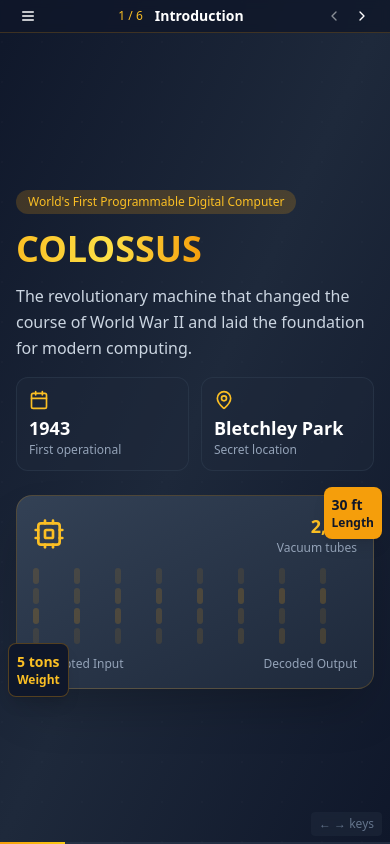
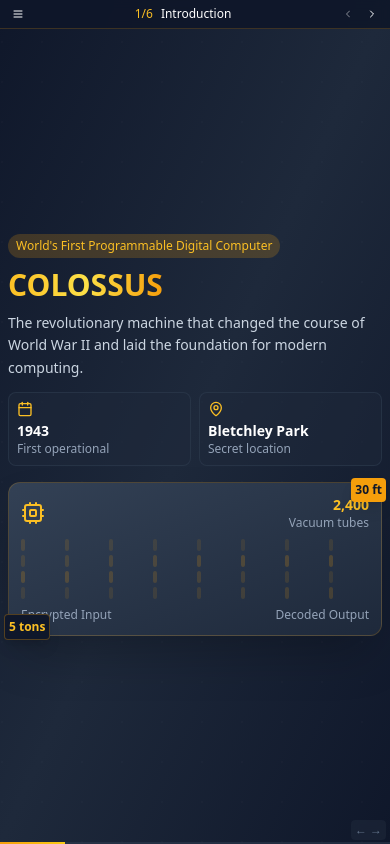
Before and after one commit to Salma9507/colossus-unveiled-presentation, a React (Vite) app: page / in a window 390 px wide. Built offline with nearby package versions, Linux system fonts and the light colour scheme.

Commit message:
Fix: Adapt presentation to laptop screen
Improved the presentation's responsiveness to better fit laptop screens, ensuring all content is visible without scrolling.

```diff
--- a/src/components/ArchitectureSlide.tsx
+++ b/src/components/ArchitectureSlide.tsx
@@ -11,7 +11,7 @@ const ArchitectureSlide = () => {
       title: 'Paper Tape Input',
       description: 'Encrypted messages fed via perforated paper tape at high speed',
       icon: Database,
-      position: 'top-4 left-8',
+      position: 'top-2 left-4',
       details: 'Could read 5,000 characters per second - unprecedented speed for the era'
     },
     {
@@ -27,7 +27,7 @@ const ArchitectureSlide = () => {
       title: 'Control Panel',
       description: 'Plugboards and switches for programming operations',
       icon: Settings,
-      position: 'bottom-8 left-8',
+      position: 'bottom-4 left-4',
       details: 'Operators could reprogram Colossus by changing plug connections and switch settings'
     },
     {
@@ -35,33 +35,33 @@ const ArchitectureSlide = () => {
       title: 'Output System',
       description: 'Decrypted results displayed and printed',
       icon: Zap,
-      position: 'top-4 right-8',
+      position: 'top-2 right-4',
       details: 'Results provided crucial intelligence for Allied military operations'
     }
   ];
 
   return (
-    <div className="container mx-auto px-6 py-12 min-h-screen">
-      <div className="text-center mb-12">
-        <h2 className="text-5xl font-bold mb-6">
+    <div className="container mx-auto px-3 py-2 h-full">
+      <div className="text-center mb-4">
+        <h2 className="text-3xl font-bold mb-2">
           <span className="bg-gradient-to-r from-amber-400 to-yellow-300 bg-clip-text text-transparent">
             Architecture & Design
           </span>
         </h2>
-        <p className="text-xl text-slate-300 max-w-3xl mx-auto">
+        <p className="text-sm text-slate-300 max-w-2xl mx-auto">
           Revolutionary engineering that pushed the boundaries of what was possible
         </p>
       </div>
 
-      <div className="grid grid-cols-1 lg:grid-cols-3 gap-12 items-start">
+      <div className="grid grid-cols-1 lg:grid-cols-3 gap-4 items-start h-5/6">
         {/* Main Visualization */}
         <div className="lg:col-span-2">
-          <div className="relative bg-slate-800/50 p-8 rounded-3xl border border-slate-700/50 min-h-[600px]">
+          <div className="relative bg-slate-800/50 p-4 rounded-2xl border border-slate-700/50 h-full min-h-[400px]">
             {/* Machine Frame */}
-            <div className="absolute inset-8 border-2 border-amber-500/30 rounded-2xl bg-gradient-to-br from-slate-700/20 to-slate-800/20">
+            <div className="absolute inset-4 border-2 border-amber-500/30 rounded-xl bg-gradient-to-br from-slate-700/20 to-slate-800/20">
               {/* Vacuum Tubes Visualization */}
-              <div className="absolute inset-4 grid grid-cols-12 gap-1 opacity-20">
-                {Array.from({ length: 144 }).map((_, i) => (
+              <div className="absolute inset-2 grid grid-cols-12 gap-1 opacity-20">
+                {Array.from({ length: 96 }).map((_, i) => (
                   <div
                     key={i}
                     className="bg-amber-500 rounded-full aspect-square animate-pulse"
@@ -81,19 +81,19 @@ const ArchitectureSlide = () => {
                   onMouseEnter={() => setActiveComponent(component.id)}
                   onMouseLeave={() => setActiveComponent(null)}
                 >
-                  <div className={`w-16 h-16 rounded-full bg-gradient-to-r from-amber-500 to-yellow-400 p-0.5 transform transition-all duration-300 ${
+                  <div className={`w-10 h-10 rounded-full bg-gradient-to-r from-amber-500 to-yellow-400 p-0.5 transform transition-all duration-300 ${
                     activeComponent === component.id ? 'scale-110' : 'scale-100'
                   }`}>
                     <div className="w-full h-full bg-slate-900 rounded-full flex items-center justify-center">
-                      <IconComponent className="w-8 h-8 text-amber-400" />
+                      <IconComponent className="w-5 h-5 text-amber-400" />
                     </div>
                   </div>
 
                   {/* Tooltip */}
-                  <div className={`absolute bottom-full left-1/2 transform -translate-x-1/2 mb-2 transition-all duration-200 ${
-                    activeComponent === component.id ? 'opacity-100 translate-y-0' : 'opacity-0 translate-y-2'
+                  <div className={`absolute bottom-full left-1/2 transform -translate-x-1/2 mb-1 transition-all duration-200 ${
+                    activeComponent === component.id ? 'opacity-100 translate-y-0' : 'opacity-0 translate-y-1'
                   }`}>
-                    <div className="bg-slate-900 text-white px-3 py-2 rounded-lg text-sm font-medium whitespace-nowrap border border-amber-500/30">
+                    <div className="bg-slate-900 text-white px-2 py-1 rounded text-xs font-medium whitespace-nowrap border border-amber-500/30">
                       {component.title}
                     </div>
                   </div>
@@ -102,15 +102,15 @@ const ArchitectureSlide = () => {
             })}
 
             {/* Size Reference */}
-            <div className="absolute bottom-4 right-4 text-amber-400 text-sm font-medium">
+            <div className="absolute bottom-2 right-2 text-amber-400 text-xs font-medium">
               30 feet × 8 feet × 8 feet
             </div>
           </div>
         </div>
 
         {/* Component Details */}
-        <div className="space-y-6">
-          <h3 className="text-2xl font-bold text-amber-400 mb-6">Key Components</h3>
+        <div className="space-y-3 h-full overflow-y-auto">
+          <h3 className="text-lg font-bold text-amber-400 mb-3">Key Components</h3>
 
           {components.map((component) => {
             const IconComponent = component.icon;
@@ -119,7 +119,7 @@ const ArchitectureSlide = () => {
             return (
               <div
                 key={component.id}
-                className={`bg-slate-800/50 p-6 rounded-xl border transition-all duration-300 cursor-pointer ${
+                className={`bg-slate-800/50 p-3 rounded-lg border transition-all duration-300 cursor-pointer ${
                   isActive
                     ? 'border-amber-500/50 bg-slate-800/80'
                     : 'border-slate-700/50 hover:border-slate-600/50'
@@ -127,18 +127,18 @@ const ArchitectureSlide = () => {
                 onMouseEnter={() => setActiveComponent(component.id)}
                 onMouseLeave={() => setActiveComponent(null)}
               >
-                <div className="flex items-start space-x-4">
-                  <div className="w-12 h-12 rounded-lg bg-gradient-to-r from-amber-500 to-yellow-400 p-0.5 flex-shrink-0">
-                    <div className="w-full h-full bg-slate-900 rounded-lg flex items-center justify-center">
-                      <IconComponent className="w-6 h-6 text-amber-400" />
+                <div className="flex items-start space-x-2">
+                  <div className="w-8 h-8 rounded bg-gradient-to-r from-amber-500 to-yellow-400 p-0.5 flex-shrink-0">
+                    <div className="w-full h-full bg-slate-900 rounded flex items-center justify-center">
+                      <IconComponent className="w-4 h-4 text-amber-400" />
                     </div>
                   </div>
 
                   <div className="flex-1">
-                    <h4 className="text-lg font-semibold text-white mb-2">{component.title}</h4>
-                    <p className="text-slate-300 text-sm mb-3">{component.description}</p>
+                    <h4 className="text-sm font-semibold text-white mb-1">{component.title}</h4>
+                    <p className="text-slate-300 text-xs mb-1">{component.description}</p>
                     {isActive && (
-                      <p className="text-amber-400 text-sm font-medium animate-fade-in">
+                      <p className="text-amber-400 text-xs font-medium animate-fade-in">
                         {component.details}
                       </p>
                     )}
@@ -148,9 +148,9 @@ const ArchitectureSlide = () => {
             );
           })}
 
-          <div className="bg-gradient-to-r from-amber-500/10 to-yellow-400/10 p-6 rounded-xl border border-amber-500/20">
-            <h4 className="text-amber-400 font-semibold mb-2">Engineering Marvel</h4>
-            <p className="text-slate-300 text-sm">
+          <div className="bg-gradient-to-r from-amber-500/10 to-yellow-400/10 p-3 rounded-lg border border-amber-500/20">
+            <h4 className="text-amber-400 font-semibold mb-1 text-sm">Engineering Marvel</h4>
+            <p className="text-slate-300 text-xs">
               Colossus used 2,400 vacuum tubes - more than any machine built before it.
               The engineering team solved unprecedented challenges in heat management,
               reliability, and electronic switching speed.
--- a/src/components/ConclusionSlide.tsx
+++ b/src/components/ConclusionSlide.tsx
@@ -28,22 +28,22 @@ const ConclusionSlide = () => {
   ];
 
   return (
-    <div className="h-full w-full flex items-center justify-center px-6 py-4">
-      <div className="w-full max-w-6xl">
-        <div className={`text-center mb-12 transform transition-all duration-1000 ${
+    <div className="h-full w-full flex items-center justify-center px-3 py-2">
+      <div className="w-full max-w-5xl">
+        <div className={`text-center mb-6 transform transition-all duration-1000 ${
           visible ? 'translate-y-0 opacity-100' : 'translate-y-10 opacity-0'
         }`}>
-          <h2 className="text-5xl font-bold mb-6">
+          <h2 className="text-3xl font-bold mb-3">
             <span className="bg-gradient-to-r from-amber-400 via-yellow-300 to-amber-500 bg-clip-text text-transparent">
               The Legacy Lives On
             </span>
           </h2>
-          <p className="text-xl text-slate-300 max-w-4xl mx-auto leading-relaxed">
+          <p className="text-sm text-slate-300 max-w-3xl mx-auto leading-relaxed">
             Every computer, smartphone, and digital device today owes a debt to the revolutionary Colossus
           </p>
         </div>
 
-        <div className="grid grid-cols-1 lg:grid-cols-3 gap-6 mb-12">
+        <div className="grid grid-cols-1 lg:grid-cols-3 gap-3 mb-6">
           {legacyPoints.map((point, index) => {
             const IconComponent = point.icon;
 
@@ -55,15 +55,15 @@ const ConclusionSlide = () => {
                 }`}
                 style={{ transitionDelay: `${(index + 1) * 300}ms` }}
               >
-                <div className="bg-slate-800/50 p-6 rounded-2xl border border-slate-700/50 hover:border-amber-500/30 transition-all duration-300 text-center h-full">
-                  <div className="w-16 h-16 rounded-full bg-gradient-to-r from-amber-500 to-yellow-400 p-0.5 mx-auto mb-4">
+                <div className="bg-slate-800/50 p-4 rounded-xl border border-slate-700/50 hover:border-amber-500/30 transition-all duration-300 text-center h-full">
+                  <div className="w-12 h-12 rounded-full bg-gradient-to-r from-amber-500 to-yellow-400 p-0.5 mx-auto mb-3">
                     <div className="w-full h-full bg-slate-900 rounded-full flex items-center justify-center">
-                      <IconComponent className="w-8 h-8 text-amber-400" />
+                      <IconComponent className="w-6 h-6 text-amber-400" />
                     </div>
                   </div>
 
-                  <h3 className="text-xl font-bold text-white mb-3">{point.title}</h3>
-                  <p className="text-slate-300 leading-relaxed text-sm">{point.description}</p>
+                  <h3 className="text-lg font-bold text-white mb-2">{point.title}</h3>
+                  <p className="text-slate-300 leading-relaxed text-xs">{point.description}</p>
                 </div>
               </div>
             );
@@ -71,32 +71,32 @@ const ConclusionSlide = () => {
         </div>
 
         {/* Final Message */}
-        <div className={`bg-gradient-to-r from-amber-500/10 via-yellow-400/10 to-amber-500/10 p-8 rounded-3xl border border-amber-500/20 text-center transform transition-all duration-1000 ${
+        <div className={`bg-gradient-to-r from-amber-500/10 via-yellow-400/10 to-amber-500/10 p-4 rounded-2xl border border-amber-500/20 text-center transform transition-all duration-1000 ${
           visible ? 'translate-y-0 opacity-100' : 'translate-y-8 opacity-0'
         }`} style={{ transitionDelay: '1200ms' }}>
-          <div className="max-w-4xl mx-auto">
-            <h3 className="text-2xl font-bold text-amber-400 mb-4">
+          <div className="max-w-3xl mx-auto">
+            <h3 className="text-lg font-bold text-amber-400 mb-2">
               From Breaking Codes to Building the Future
             </h3>
-            <p className="text-lg text-slate-300 leading-relaxed mb-6">
+            <p className="text-sm text-slate-300 leading-relaxed mb-3">
               Colossus didn't just help win a war—it launched the digital age. In the space of a few years,
               it transformed from an impossible dream to a room-sized reality that would reshape human civilization.
             </p>
 
-            <div className="flex items-center justify-center space-x-4 text-amber-400">
-              <span className="text-base font-semibold">The future started here</span>
-              <ArrowRight className="w-5 h-5 animate-pulse" />
-              <span className="text-base font-semibold">1943</span>
+            <div className="flex items-center justify-center space-x-3 text-amber-400">
+              <span className="text-sm font-semibold">The future started here</span>
+              <ArrowRight className="w-4 h-4 animate-pulse" />
+              <span className="text-sm font-semibold">1943</span>
             </div>
           </div>
         </div>
 
         {/* Thank You */}
-        <div className={`text-center mt-8 transform transition-all duration-1000 ${
+        <div className={`text-center mt-4 transform transition-all duration-1000 ${
           visible ? 'translate-y-0 opacity-100' : 'translate-y-8 opacity-0'
         }`} style={{ transitionDelay: '1500ms' }}>
-          <h4 className="text-3xl font-bold text-white mb-3">Thank You</h4>
-          <p className="text-slate-400">
+          <h4 className="text-xl font-bold text-white mb-1">Thank You</h4>
+          <p className="text-slate-400 text-sm">
             Questions? Let's discuss this remarkable piece of computing history.
           </p>
         </div>
--- a/src/components/IntroSlide.tsx
+++ b/src/components/IntroSlide.tsx
@@ -10,38 +10,38 @@ const IntroSlide = () => {
   }, []);
 
   return (
-    <div className="w-full h-full flex items-center justify-center p-4">
-      <div className="grid grid-cols-1 lg:grid-cols-2 gap-6 items-center w-full max-w-6xl">
+    <div className="w-full h-full flex items-center justify-center p-2">
+      <div className="grid grid-cols-1 lg:grid-cols-2 gap-4 items-center w-full max-w-5xl">
         {/* Left Column - Main Content */}
-        <div className={`space-y-4 transform transition-all duration-1000 ${
+        <div className={`space-y-3 transform transition-all duration-1000 ${
           visible ? 'translate-x-0 opacity-100' : '-translate-x-10 opacity-0'
         }`}>
-          <div className="space-y-3">
-            <div className="inline-block px-3 py-1 bg-amber-500/20 text-amber-400 rounded-full text-xs font-medium">
+          <div className="space-y-2">
+            <div className="inline-block px-2 py-1 bg-amber-500/20 text-amber-400 rounded-full text-xs font-medium">
               World's First Programmable Digital Computer
             </div>
 
-            <h1 className="text-4xl lg:text-5xl font-bold leading-tight">
+            <h1 className="text-3xl lg:text-4xl font-bold leading-tight">
               <span className="bg-gradient-to-r from-amber-400 via-yellow-300 to-amber-500 bg-clip-text text-transparent">
                 COLOSSUS
               </span>
             </h1>
 
-            <p className="text-base text-slate-300 leading-relaxed max-w-xl">
+            <p className="text-sm text-slate-300 leading-relaxed max-w-xl">
               The revolutionary machine that changed the course of World War II and laid the foundation for modern computing.
             </p>
           </div>
 
-          <div className="grid grid-cols-2 gap-3">
-            <div className="bg-slate-800/50 p-3 rounded-xl border border-slate-700/50 hover:border-amber-500/30 transition-colors">
-              <Calendar className="w-5 h-5 text-amber-400 mb-1" />
-              <div className="text-lg font-bold text-white">1943</div>
+          <div className="grid grid-cols-2 gap-2">
+            <div className="bg-slate-800/50 p-2 rounded-lg border border-slate-700/50 hover:border-amber-500/30 transition-colors">
+              <Calendar className="w-4 h-4 text-amber-400 mb-1" />
+              <div className="text-sm font-bold text-white">1943</div>
               <div className="text-slate-400 text-xs">First operational</div>
             </div>
 
-            <div className="bg-slate-800/50 p-3 rounded-xl border border-slate-700/50 hover:border-amber-500/30 transition-colors">
-              <MapPin className="w-5 h-5 text-amber-400 mb-1" />
-              <div className="text-lg font-bold text-white">Bletchley Park</div>
+            <div className="bg-slate-800/50 p-2 rounded-lg border border-slate-700/50 hover:border-amber-500/30 transition-colors">
+              <MapPin className="w-4 h-4 text-amber-400 mb-1" />
+              <div className="text-sm font-bold text-white">Bletchley Park</div>
               <div className="text-slate-400 text-xs">Secret location</div>
             </div>
           </div>
@@ -53,12 +53,12 @@ const IntroSlide = () => {
         }`}>
           <div className="relative">
             {/* Main Computer Visualization */}
-            <div className="bg-gradient-to-br from-slate-700 to-slate-800 p-4 rounded-2xl border border-amber-500/20 shadow-2xl">
-              <div className="space-y-3">
+            <div className="bg-gradient-to-br from-slate-700 to-slate-800 p-3 rounded-xl border border-amber-500/20 shadow-2xl">
+              <div className="space-y-2">
                 <div className="flex items-center justify-between">
-                  <Cpu className="w-8 h-8 text-amber-400" />
+                  <Cpu className="w-6 h-6 text-amber-400" />
                   <div className="text-right">
-                    <div className="text-lg font-bold text-amber-400">2,400</div>
+                    <div className="text-sm font-bold text-amber-400">2,400</div>
                     <div className="text-xs text-slate-400">Vacuum tubes</div>
                   </div>
                 </div>
@@ -67,7 +67,7 @@ const IntroSlide = () => {
                   {Array.from({ length: 32 }).map((_, i) => (
                     <div
                       key={i}
-                      className="w-1.5 h-4 bg-amber-500/20 rounded-sm animate-pulse"
+                      className="w-1 h-3 bg-amber-500/20 rounded-sm animate-pulse"
                       style={{ animationDelay: `${i * 0.1}s` }}
                     />
                   ))}
@@ -81,14 +81,12 @@ const IntroSlide = () => {
             </div>
 
             {/* Floating Stats */}
-            <div className="absolute -top-2 -right-2 bg-amber-500 text-slate-900 p-2 rounded-lg font-bold shadow-lg">
-              <div className="text-sm">30 ft</div>
-              <div className="text-xs">Length</div>
+            <div className="absolute -top-1 -right-1 bg-amber-500 text-slate-900 p-1 rounded text-xs font-bold shadow-lg">
+              <div className="text-xs">30 ft</div>
             </div>
 
-            <div className="absolute -bottom-2 -left-2 bg-slate-900 border border-amber-500/30 text-amber-400 p-2 rounded-lg font-bold shadow-lg">
-              <div className="text-sm">5 tons</div>
-              <div className="text-xs">Weight</div>
+            <div className="absolute -bottom-1 -left-1 bg-slate-900 border border-amber-500/30 text-amber-400 p-1 rounded text-xs font-bold shadow-lg">
+              <div className="text-xs">5 tons</div>
             </div>
           </div>
         </div>
--- a/src/pages/Index.tsx
+++ b/src/pages/Index.tsx
@@ -76,21 +76,21 @@ const Index = () => {
         onClose={() => setSidebarOpen(false)}
       />
 
-      {/* Minimal Header - Even more compact */}
-      <header className="fixed top-0 left-0 right-0 z-40 bg-slate-900/80 backdrop-blur-sm border-b border-amber-500/20">
-        <div className="flex items-center justify-between px-4 py-1">
+      {/* Ultra-compact Header for laptop screens */}
+      <header className="fixed top-0 left-0 right-0 z-40 bg-slate-900/90 backdrop-blur-sm border-b border-amber-500/20">
+        <div className="flex items-center justify-between px-2 py-1">
           <button
             onClick={() => setSidebarOpen(true)}
             className="p-1 hover:bg-slate-800 rounded transition-colors"
           >
-            <Menu className="w-4 h-4" />
+            <Menu className="w-3 h-3" />
           </button>
 
-          <div className="flex items-center space-x-3">
+          <div className="flex items-center space-x-2">
             <div className="text-xs text-amber-400">
-              {currentSlide + 1} / {slides.length}
+              {currentSlide + 1}/{slides.length}
             </div>
-            <div className="text-sm font-semibold">
+            <div className="text-xs font-medium max-w-32 truncate">
               {slides[currentSlide].title}
             </div>
           </div>
@@ -101,21 +101,21 @@ const Index = () => {
               disabled={currentSlide === 0}
               className="p-1 hover:bg-slate-800 rounded transition-colors disabled:opacity-50 disabled:cursor-not-allowed"
             >
-              <ChevronLeft className="w-4 h-4" />
+              <ChevronLeft className="w-3 h-3" />
             </button>
             <button
               onClick={nextSlide}
               disabled={currentSlide === slides.length - 1}
               className="p-1 hover:bg-slate-800 rounded transition-colors disabled:opacity-50 disabled:cursor-not-allowed"
             >
-              <ChevronRight className="w-4 h-4" />
+              <ChevronRight className="w-3 h-3" />
             </button>
           </div>
         </div>
       </header>
 
-      {/* Main Content - Full screen with minimal header offset */}
-      <main className="h-full pt-8">
+      {/* Main Content - Optimized for laptop screens */}
+      <main className="h-full pt-6">
         <div className="h-full w-full">
           <CurrentSlideComponent />
         </div>
@@ -129,9 +129,9 @@ const Index = () => {
         />
       </div>
 
-      {/* Keyboard Navigation Hint - Made smaller */}
-      <div className="fixed bottom-2 right-2 text-xs text-slate-500 bg-slate-800/60 px-2 py-1 rounded backdrop-blur-sm">
-        ← → keys
+      {/* Keyboard Navigation Hint - Ultra compact */}
+      <div className="fixed bottom-1 right-1 text-xs text-slate-500 bg-slate-800/60 px-1 py-0.5 rounded backdrop-blur-sm">
+        ← →
       </div>
     </div>
   );
```
